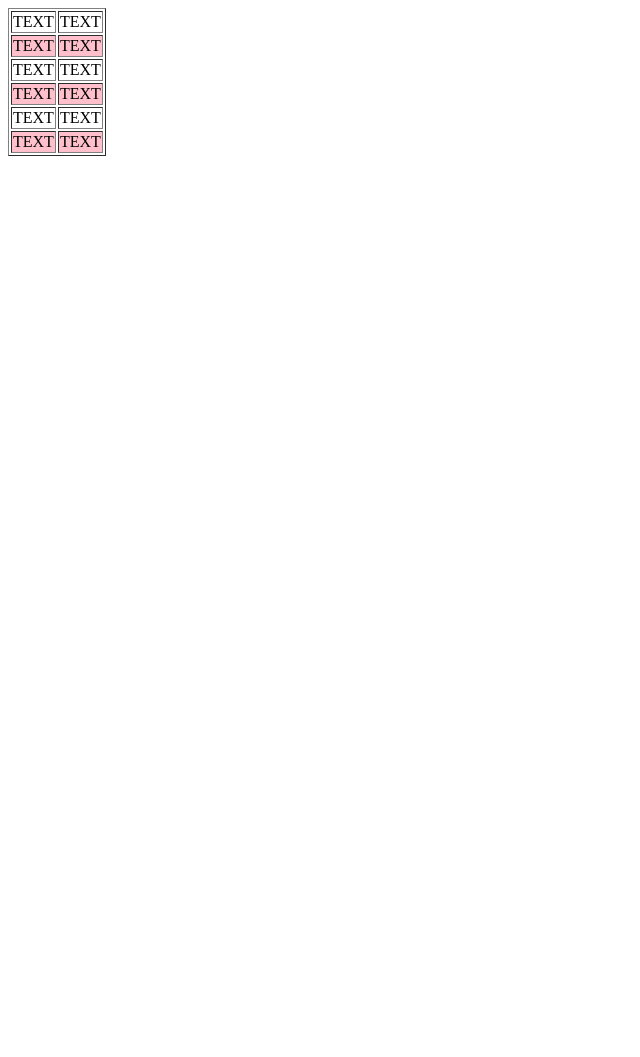
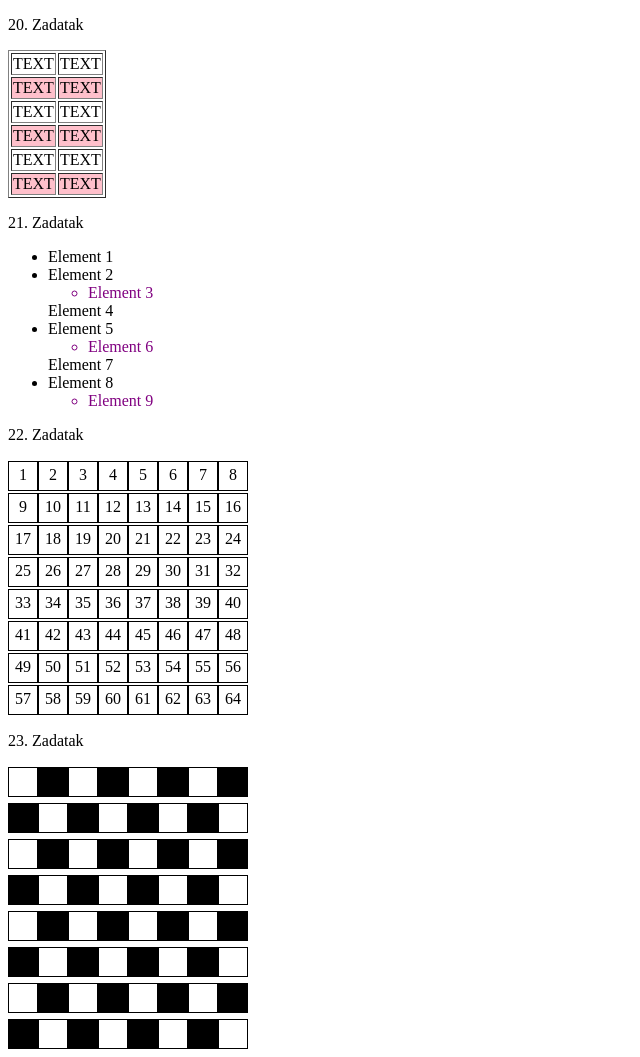
Before and after one commit to BokiThe/predavanja, a plain HTML site: page 12_FOR_PETLJA/index.html in a window 1280 px wide. Shown: the whole page, without its empty margins (0-640 px from the left). Before the commit the page ends 800 px from the top, so only its background shows below. Drawn offline with Linux system fonts and the light colour scheme.

Commit message:
modifikovane for petlje

```diff
--- a/12_FOR_PETLJA/index.html
+++ b/12_FOR_PETLJA/index.html
@@ -10,9 +10,67 @@
       .obojeni {
         background-color: pink;
       }
+      .span1 {
+        display: inline-block;
+        border: 1px solid black;
+        width: 20px;
+        height: 20px;
+        text-align: center;
+        padding: 4px;
+        margin: 1px 0;
+      }
+      .bela {
+        background-color: white;
+      }
+      .crna {
+        background-color: black;
+        color: white;
+      }
     </style>
   </head>
   <body>
+    <!-- <div>
+      <span class="span1 bela">1</span><span class="span1 crna">2</span
+      ><span class="span1 bela">3</span><span class="span1 crna">4</span
+      ><span class="span1 bela">5</span><span class="span1 crna">6</span
+      ><span class="span1 bela">7</span><span class="span1 crna">8</span><br />
+      <span class="span1 crna">9</span><span class="span1 bela">10</span
+      ><span class="span1 crna">11</span><span class="span1 bela">12</span
+      ><span class="span1 crna">13</span><span class="span1 bela">14</span
+      ><span class="span1 crna">15</span><span class="span1 bela">16</span
+      ><br />
+      <span class="span1 bela">17</span><span class="span1 crna">18</span
+      ><span class="span1 bela">19</span><span class="span1 crna">20</span
+      ><span class="span1 bela">21</span><span class="span1 crna">22</span
+      ><span class="span1 bela">23</span><span class="span1 crna">24</span
+      ><br />
+      <span class="span1 crna">25</span><span class="span1 bela">26</span
+      ><span class="span1 crna">27</span><span class="span1 bela">28</span
+      ><span class="span1 crna">29</span><span class="span1 bela">30</span
+      ><span class="span1 crna">31</span><span class="span1 bela">32</span
+      ><br />
+      <span class="span1 bela">33</span><span class="span1 crna">34</span
+      ><span class="span1 bela">35</span><span class="span1 crna">36</span
+      ><span class="span1 bela">37</span><span class="span1 crna">38</span
+      ><span class="span1 bela">39</span><span class="span1 crna">40</span
+      ><br />
+      <span class="span1 crna">41</span><span class="span1 bela">42</span
+      ><span class="span1 crna">43</span><span class="span1 bela">44</span
+      ><span class="span1 crna">45</span><span class="span1 bela">46</span
+      ><span class="span1 crna">47</span><span class="span1 bela">48</span
+      ><br />
+      <span class="span1 bela">49</span><span class="span1 crna">50</span
+      ><span class="span1 bela">51</span><span class="span1 crna">52</span
+      ><span class="span1 bela">53</span><span class="span1 crna">54</span
+      ><span class="span1 bela">55</span><span class="span1 crna">56</span
+      ><br />
+      <span class="span1 crna">57</span><span class="span1 bela">58</span
+      ><span class="span1 crna">59</span><span class="span1 bela">60</span
+      ><span class="span1 crna">61</span><span class="span1 bela">62</span
+      ><span class="span1 crna">63</span><span class="span1 bela">64</span
+      ><br />
+    </div> -->
+
     <script src="script.js"></script>
     <!-- <script src="zadaciVezba.js"></script> -->
   </body>
--- a/12_FOR_PETLJA/script.js
+++ b/12_FOR_PETLJA/script.js
@@ -168,6 +168,8 @@ Svaki red tabele treba da ima po dve ćelije (dve kolone).
 Svakom parnom redu dodati klasu „obojen“.
 Korišćenjem CSS-a, klasi obojen postaviti proizvoljnu boju pozadine.  */
 
+document.body.innerHTML += `<p> 20. Zadatak</p>`;
+
 let tabela = `<table border="1">`;
 
 for (let i = 1; i <= 6; i++) {
@@ -191,3 +193,93 @@ for (let i = 1; i <= 6; i++) {
 tabela += `</table>`;
 
 document.body.innerHTML += tabela;
+
+//21. ZADATAK
+
+/*
+Koristeći for petlju kreirati neuređenu listu sa ugnježdenim elementima, kao što je prikazano na slici sa desne strane.
+*/
+document.body.innerHTML += `<p> 21. Zadatak</p>`;
+
+let ul1 = `<ul>`;
+for (let i = 1; i < 10; i++) {
+  if (i % 3 == 0) {
+    ul1 += `
+    <ul>
+      <li style="color:purple;;">Element ${i}</li>
+    </ul
+    `;
+  } else {
+    ul1 += `
+      <li>Element ${i}</li>
+    `;
+  }
+}
+ul1 += `</ul>`;
+
+document.body.innerHTML += ul1;
+
+//22. ZADATAK
+document.body.innerHTML += `<p> 22. Zadatak</p>`;
+
+let div1 = `<div>`;
+for (let i = 1; i <= 64; i++) {
+  if (i % 8 == 0) {
+    div1 += `<span class="span1">${i}</span></br>`;
+  } else {
+    div1 += `<span class="span1">${i}</span>`;
+  }
+}
+div1 += `</div>`;
+
+document.body.innerHTML += div1;
+
+//23.zadatak
+document.body.innerHTML += `<p> 23. Zadatak</p>`;
+/*
+1. nacin kreiranje celije i redova,
+ali se postavlja pitanje kako ubaciti brojeve od
+1 - 64 u span element.
+*/
+let div2 = `<div>`;
+let span = `<span class="span1"></span>`;
+
+// kreiraanje reda
+for (let red = 1; red <= 8; red++) {
+  div2 += `<div>`;
+  // kreiranje celije
+  for (let celija = 1; celija <= 8; celija++) {
+    if ((red + celija) % 2 != 0) {
+      div2 += span = `<span class="span1 crna"></span>`;
+    } else {
+      div2 += span = `<span class="span1 bela"></span>`;
+    }
+  }
+
+  div2 += `</div>`;
+}
+div2 += `</div>`;
+
+document.body.innerHTML += div2;
+
+// let div2 = `<div>`;
+// for (let i = 1; i <= 64; i++) {
+//   let span = `<span class="span1">${i}</span>`;
+//   div2 += span;
+//   if (i % 8 == 0) {
+//     div2 += `<br/>`;
+//   }
+//   // for (span = 0; span <= i; span++)
+//   // {
+//   //   if ((span + i) % 2 == 0)
+//   //   {
+//   //     span = `<span class="span1 crna">${i}</span>`;
+//   //   }
+//   //   else
+//   //   {
+//   //     span = `<span class="span1 bela">${i}</span>`;
+//   //   }
+//   // }
+// }
+// div2 += `</div>`;
+// document.body.innerHTML += div2;
```
